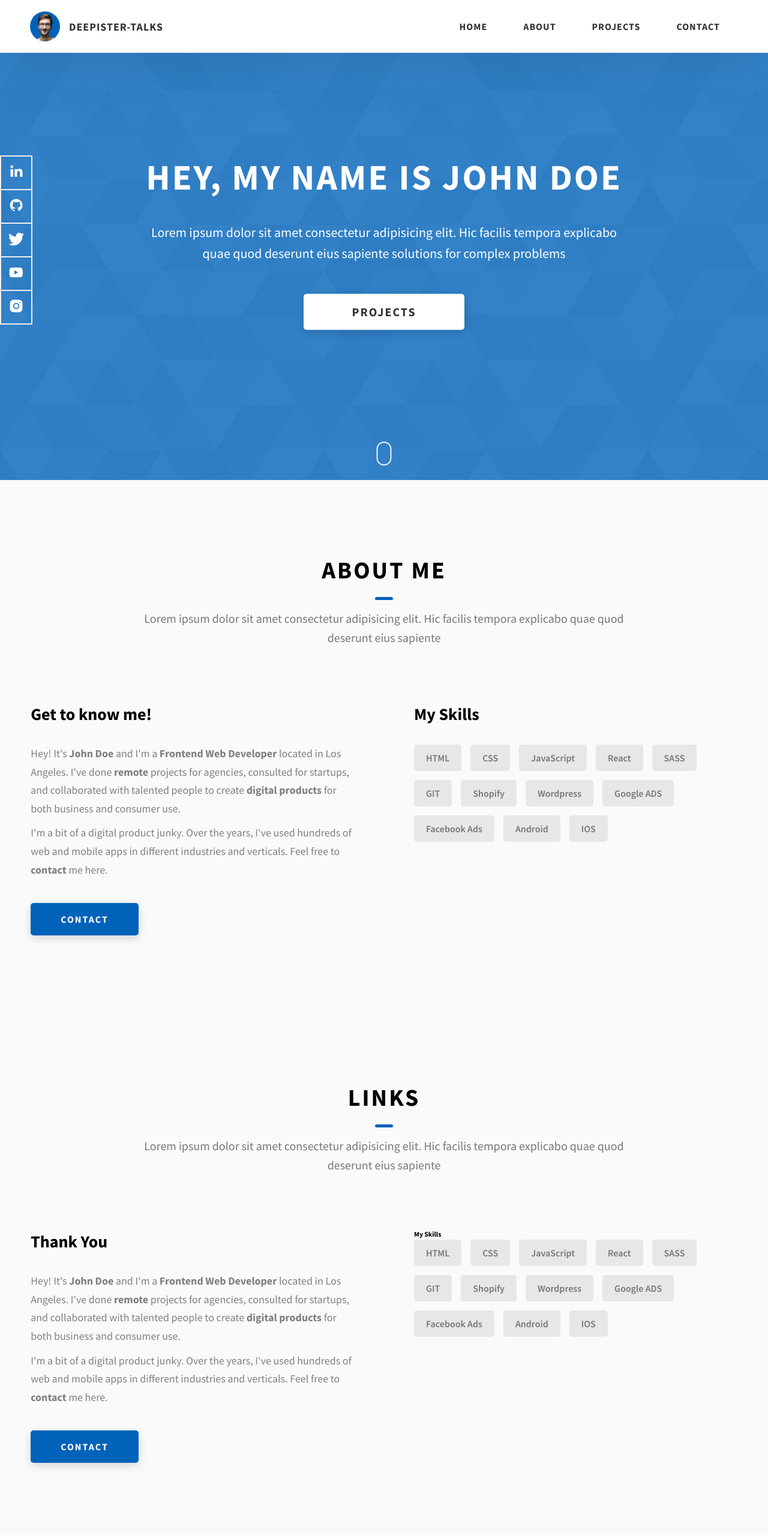
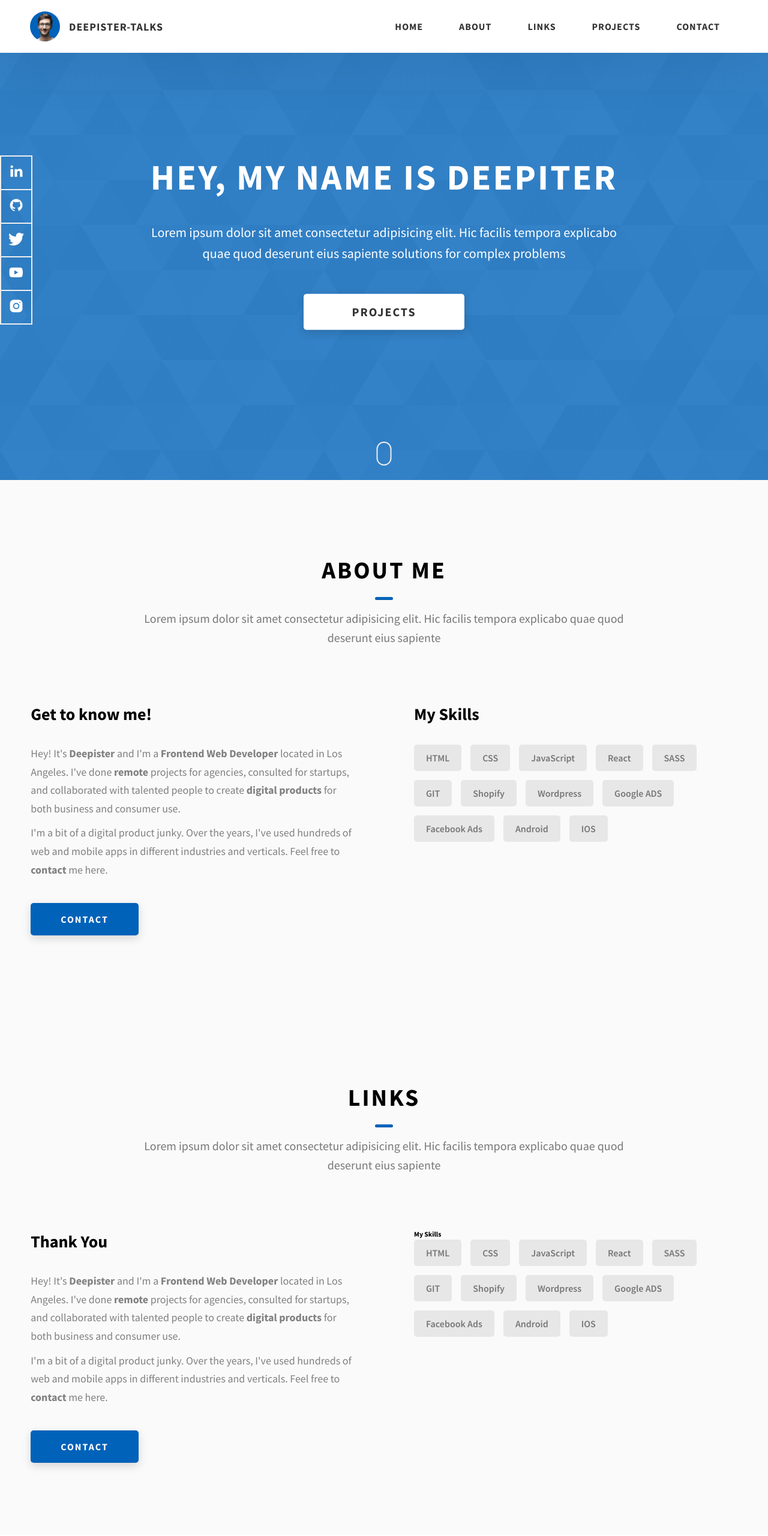
Before and after one commit to Deepi-pryor/DEEPI-WEBSITE, a website: page DEEPI-WEBSITE/index.html in a window 1280 px wide. Shown: the top 2560 px of the page at 60% size. Drawn offline with Linux system fonts and the light colour scheme.

Commit message:
updated text

```diff
--- a/DEEPI-WEBSITE/index.html
+++ b/DEEPI-WEBSITE/index.html
@@ -37,6 +37,11 @@
             <li class="header__link-wrapper">
               <a href="./index.html#about" class="header__link">About </a>
             </li>
+
+            <li class="header__link-wrapper">
+              <a href="./index.html#about" class="header__link">Links </a>
+            </li>
+
             <li class="header__link-wrapper">
               <a href="./index.html#projects" class="header__link">
                 Projects
@@ -88,7 +93,7 @@
     </header>
     <section class="home-hero">
       <div class="home-hero__content">
-        <h1 class="heading-primary">Hey, My name is John Doe</h1>
+        <h1 class="heading-primary">Hey, My name is Deepiter</h1>
         <div class="home-hero__info">
           <p class="text-primary">
             Lorem ipsum dolor sit amet consectetur adipisicing elit. Hic facilis
@@ -170,7 +175,7 @@
             <div class="about__content-details">
               <p class="about__content-details-para">
                 Hey! It's
-                <strong>John Doe</strong>
+                <strong>Deepister</strong>
                 and I'm a <strong> Frontend Web Developer </strong> located in
                 Los Angeles. I've done
                 <strong> remote </strong>
@@ -227,7 +232,7 @@
             <div class="tiktok__content-details">
               <p class="tiktok__content-details-para">
                 Hey! It's
-                <strong>John Doe</strong>
+                <strong>Deepister</strong>
                 and I'm a <strong> Frontend Web Developer </strong> located in
                 Los Angeles. I've done
                 <strong> remote </strong>
@@ -454,7 +459,7 @@
             </div>
           </div>
           <div class="main-footer__row main-footer__row-2">
-            <h4 class="heading heading-sm text-lt">John Doe</h4>
+            <h4 class="heading heading-sm text-lt">Deepister</h4>
             <p class="main-footer__short-desc">
               Lorem ipsum dolor sit amet consectetur adipisicing elit facilis
               tempora explicabo quae quod deserunt
@@ -464,9 +469,9 @@
 
         <!-- If you give me some credit or shoutout here by linking to my website, then it will be a big thing for me and will help me a lot :) -->
         <div class="main-footer__lower">
-          &copy; Copyright 2021. Made by
+          &copy; Copyright 2023. Made by
           <a rel="noreferrer" target="_blank" href="https://rammaheshwari.com"
-            >Ram Maheshwari</a
+            >Deepister / Ram Maheshwari</a
           >
         </div>
       </div>
```
